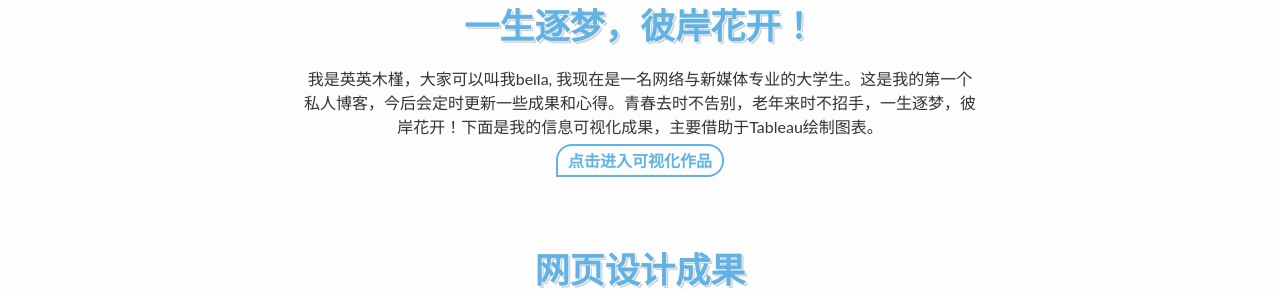
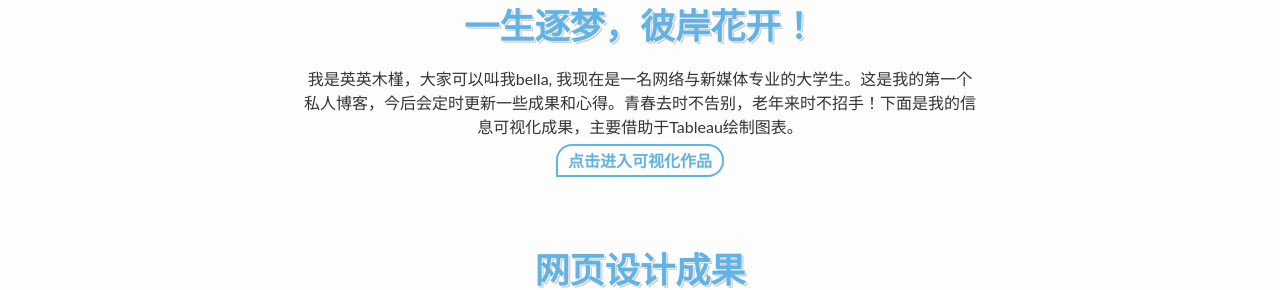
Before and after one commit to Zhou-Yu-Jin/Zhou-Yu-Jin.github.io, a Jekyll site: the page built from index.html, in a window 1280 px wide. Shown: the part 916-1206 px from the top of the page. Built offline with Jekyll 4.4.1, drawn with Linux system fonts in a browser that asks for light colours; comment, search, counter and statistics services are not loaded.

Commit message:
Update _config.yml

```diff
--- a/_config.yml
+++ b/_config.yml
@@ -34,7 +34,7 @@ baidu_analytics: 5b31ffbbdc6cff18727f3adf75a03777    #from //hm.baidu.com/hm.js?
 author:
   #resume: /resume
   name: Bella     #the name of Blog section
-  about_me: 我是英英木槿，大家可以叫我bella, 我现在是一名网络与新媒体专业的大学生。这是我的第一个私人博客，今后会定时更新一些成果和心得。青春去时不告别，老年来时不招手，一生逐梦，彼岸花开！下面是我的信息可视化成果，主要借助于Tableau绘制图表。
+  about_me: 我是英英木槿，大家可以叫我bella, 我现在是一名网络与新媒体专业的大学生。这是我的第一个私人博客，今后会定时更新一些成果和心得。青春去时不告别，老年来时不招手！下面是我的信息可视化成果，主要借助于Tableau绘制图表。
   # Social Links
 email:               hi@kongsong.me
 #google.plus:        username
```
